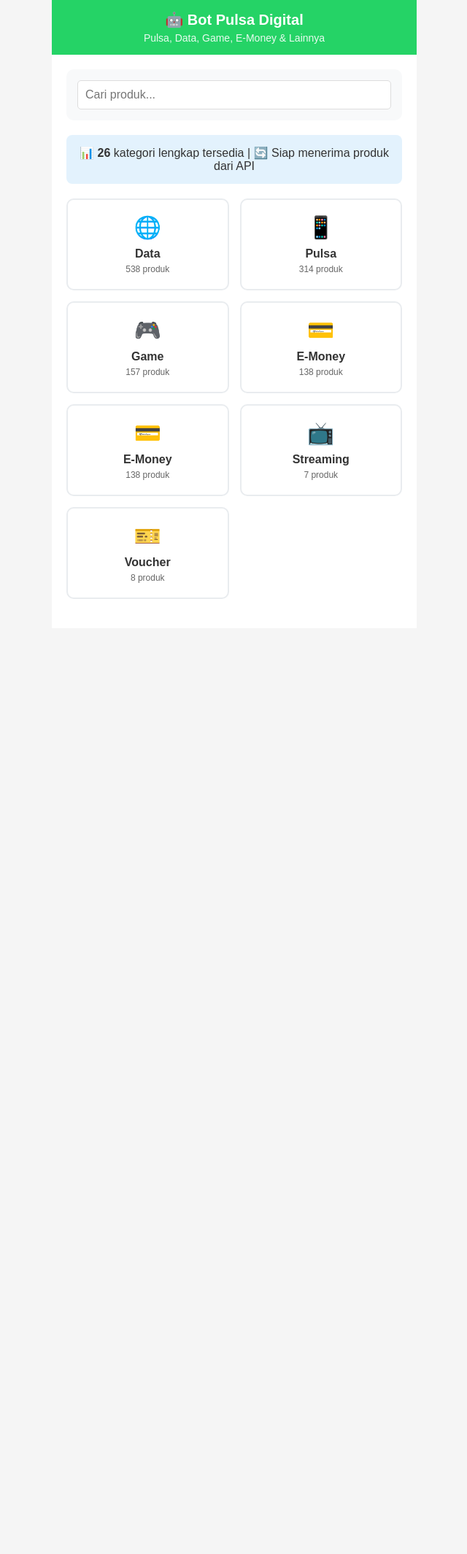
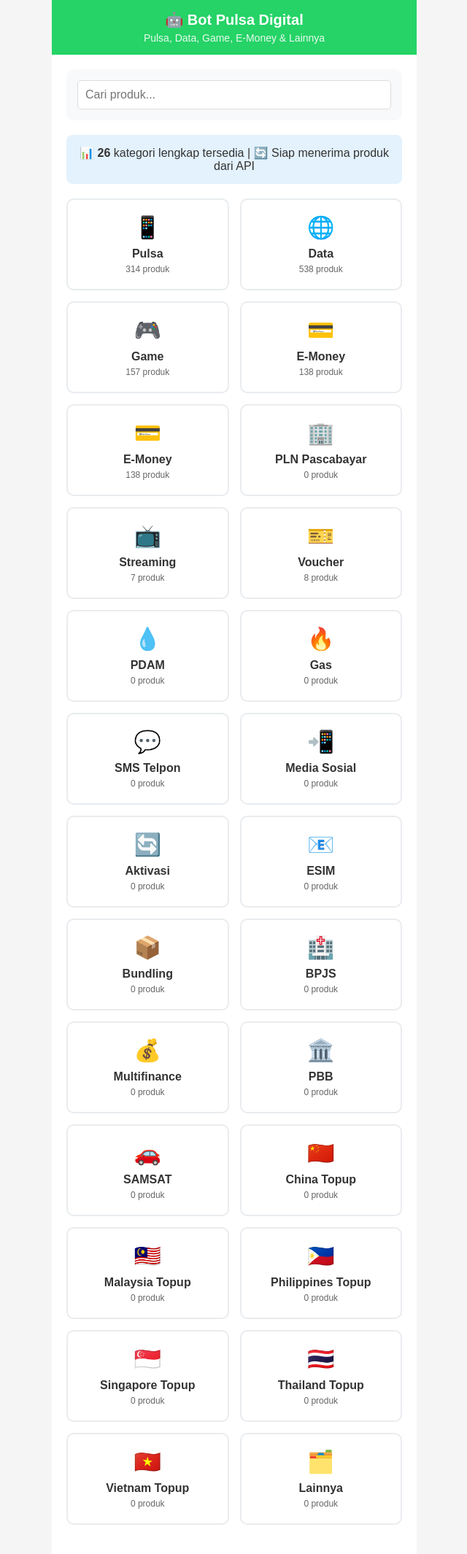
Before and after one commit to Tatang94/beli, a PHP site: page /simple.php in a window 1280 px wide. Shown: the whole page at 73% size, without its empty margins (319-959 px from the left). Before the commit the page ends 799 px from the top, so only its background shows below. Run offline with PHP 8.4, Linux system fonts and the light colour scheme; data comes from the database, SQL or seed files in the repository.

Commit message:
Add 26 categories and functional purchase flow
Update simple.php to include 26 categories as per Digiflazz documentation and enable the purchase flow with buy button functionality.

Replit-Commit-Author: Agent
Replit-Commit-Session-Id: 4e15b2cc-004d-4371-ad6d-9b253db21fa7
Replit-Commit-Checkpoint-Type: full_checkpoint
Replit-Commit-Screenshot-Url: https://storage.googleapis.com/screenshot-production-us-central1/e4b8fdc2-63d6-4545-9442-e59a93ff589f/4e15b2cc-004d-4371-ad6d-9b253db21fa7/zwsXyUQ

```diff
--- a/web_interface/auto_update_log.txt
+++ b/web_interface/auto_update_log.txt
@@ -1316,3 +1316,7 @@
 [2025-08-09 05:10:13] Fetching products from Digiflazz API...
 [2025-08-09 05:10:14] HTTP Error: 400
 [2025-08-09 05:10:14] Failed to fetch products from Digiflazz API
+[2025-08-09 05:14:35] Starting automatic product update...
+[2025-08-09 05:14:35] Fetching products from Digiflazz API...
+[2025-08-09 05:14:35] HTTP Error: 400
+[2025-08-09 05:14:35] Failed to fetch products from Digiflazz API
--- a/web_interface/simple.php
+++ b/web_interface/simple.php
@@ -24,15 +24,34 @@ $action = $_GET['action'] ?? 'home';
 $products = [];
 $categories = [];
 
-// Kategori aktual dengan produk yang tersedia (setelah redistributrasi)
+// 26 Kategori lengkap sesuai dokumentasi Digiflazz 2025
 $default_categories = [
+    ['category' => 'Pulsa', 'count' => 0],
     ['category' => 'Data', 'count' => 0],
-    ['category' => 'Pulsa', 'count' => 0],
     ['category' => 'Game', 'count' => 0],
     ['category' => 'E-Money', 'count' => 0],
     ['category' => 'PLN', 'count' => 0],
+    ['category' => 'PLN Pascabayar', 'count' => 0],
     ['category' => 'Streaming', 'count' => 0],
-    ['category' => 'Voucher', 'count' => 0]
+    ['category' => 'Voucher', 'count' => 0],
+    ['category' => 'PDAM', 'count' => 0],
+    ['category' => 'Gas', 'count' => 0],
+    ['category' => 'SMS Telpon', 'count' => 0],
+    ['category' => 'Media Sosial', 'count' => 0],
+    ['category' => 'Aktivasi', 'count' => 0],
+    ['category' => 'eSIM', 'count' => 0],
+    ['category' => 'Bundling', 'count' => 0],
+    ['category' => 'BPJS', 'count' => 0],
+    ['category' => 'Multifinance', 'count' => 0],
+    ['category' => 'PBB', 'count' => 0],
+    ['category' => 'SAMSAT', 'count' => 0],
+    ['category' => 'China Topup', 'count' => 0],
+    ['category' => 'Malaysia Topup', 'count' => 0],
+    ['category' => 'Philippines Topup', 'count' => 0],
+    ['category' => 'Singapore Topup', 'count' => 0],
+    ['category' => 'Thailand Topup', 'count' => 0],
+    ['category' => 'Vietnam Topup', 'count' => 0],
+    ['category' => 'Lainnya', 'count' => 0]
 ];
 
 if ($pdo) {
@@ -91,15 +110,34 @@ if ($pdo) {
     $categories = $default_categories;
 }
 
-// Category icons (hanya kategori aktif)
+// Category icons untuk 26 kategori lengkap
 $cat_icons = [
+    'Pulsa' => '📱',
     'Data' => '🌐',
-    'Pulsa' => '📱',
     'Game' => '🎮',
     'E-Money' => '💳',
     'PLN' => '⚡',
+    'PLN Pascabayar' => '🏢',
     'Streaming' => '📺',
-    'Voucher' => '🎫'
+    'Voucher' => '🎫',
+    'PDAM' => '💧',
+    'Gas' => '🔥',
+    'SMS Telpon' => '💬',
+    'Media Sosial' => '📲',
+    'Aktivasi' => '🔄',
+    'eSIM' => '📧',
+    'Bundling' => '📦',
+    'BPJS' => '🏥',
+    'Multifinance' => '💰',
+    'PBB' => '🏛️',
+    'SAMSAT' => '🚗',
+    'China Topup' => '🇨🇳',
+    'Malaysia Topup' => '🇲🇾',
+    'Philippines Topup' => '🇵🇭',
+    'Singapore Topup' => '🇸🇬',
+    'Thailand Topup' => '🇹🇭',
+    'Vietnam Topup' => '🇻🇳',
+    'Lainnya' => '🗂️'
 ];
 
 ?>
@@ -382,8 +420,11 @@ $cat_icons = [
                     <p>Kode: <?= htmlspecialchars($_GET['code'] ?? '') ?></p>
                 </div>
 
-                <form style="display: grid; gap: 15px;">
-                    <input type="text" placeholder="Nomor Tujuan (08xxx)" style="padding: 10px; border: 1px solid #ddd; border-radius: 5px;" required>
+                <form method="post" action="mobile_purchase.php" style="display: grid; gap: 15px;">
+                    <input type="hidden" name="product_code" value="<?= htmlspecialchars($_GET['code'] ?? '') ?>">
+                    <input type="hidden" name="product_name" value="<?= htmlspecialchars($_GET['name'] ?? '') ?>">
+                    <input type="hidden" name="product_price" value="<?= htmlspecialchars($_GET['price'] ?? '') ?>">
+                    <input type="text" name="target_number" placeholder="Nomor Tujuan (08xxx)" style="padding: 10px; border: 1px solid #ddd; border-radius: 5px;" required>
                     <button type="submit" class="buy-btn">Lanjutkan Pembayaran</button>
                 </form>
 
```
Also changed, not shown: replit.md (+2 -0 lines).
